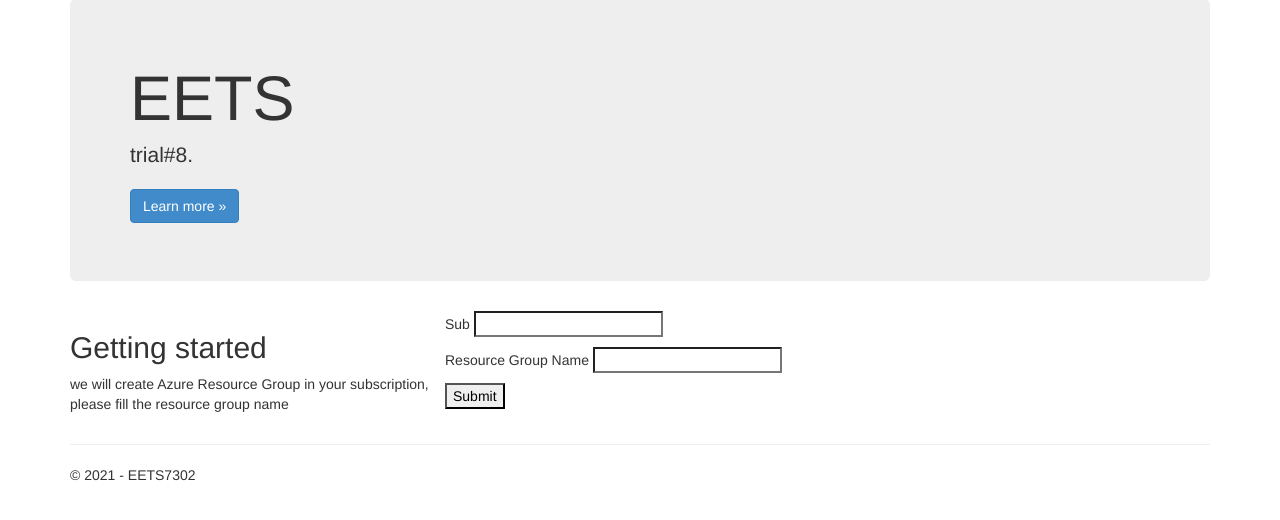
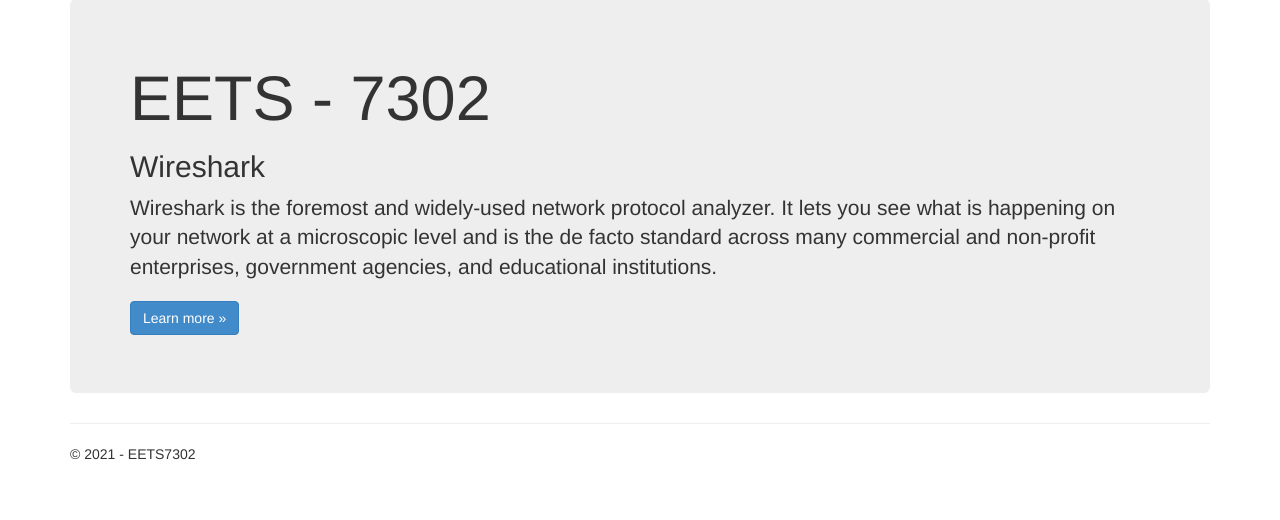
Before and after one commit to yaabukha/eets, a Flask app: page / in a window 1280 px wide. Shown: the part 51-571 px from the top of the page. Run offline with Flask 2, Linux system fonts and the light colour scheme; some libraries are stand-ins or nearby versions.

Commit message:
Update index.html

```diff
--- a/testgit/templates/index.html
+++ b/testgit/templates/index.html
@@ -3,33 +3,12 @@
 {% block content %}
 
 <div class="jumbotron">
-    <h1>EETS</h1>
-    <p class="lead">trial#8.</p>
-    <p><a href="https://www.bing.com" class="btn btn-primary btn-large">Learn more &raquo;</a></p>
+    <h1>EETS - 7302 </h1>
+    <h2>Wireshark </h2>
+    <p class="lead">Wireshark is the foremost and widely-used network protocol analyzer. It lets you see what is happening on your network at a microscopic level and is the de facto standard across many commercial and non-profit enterprises, government agencies, and educational institutions.</p>
+    <p><a href="https://www.wireshark.org/" class="btn btn-primary btn-large">Learn more &raquo;</a></p>
 </div>
-
-<div class="row">
-    <div class="col-md-4">
-        <h2>Getting started</h2>
-        <p>
-           we will create Azure Resource Group in your subscription, please fill the resource group name
-        </p>
-
-    </div>
 
 
 
-    <form action="/home" method="POST">
-        <p>Sub <input type="text" name="Name" /></p>
-        <p>Resource Group Name <input type="text" name="City" /></p>
-
-        <p><input type="submit" value="Submit" /></p>
-    </form>
-
-    {% if feedback %}
-    <p class="text-danger float-right">{{ feedback }}</p>
-    {% endif %}
-
-</div>
-
 {% endblock %}
```
